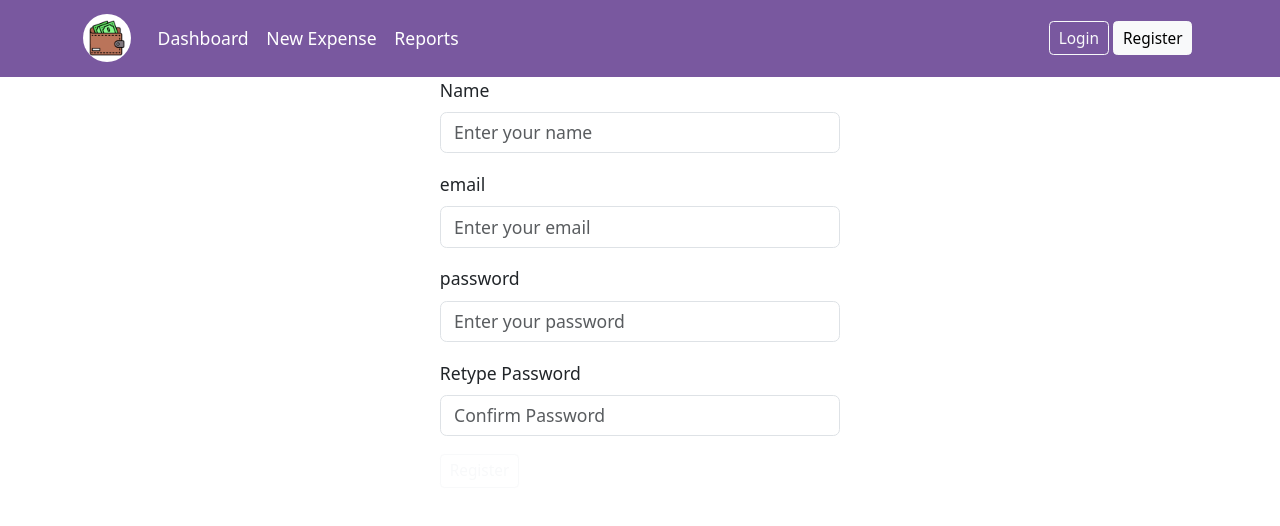
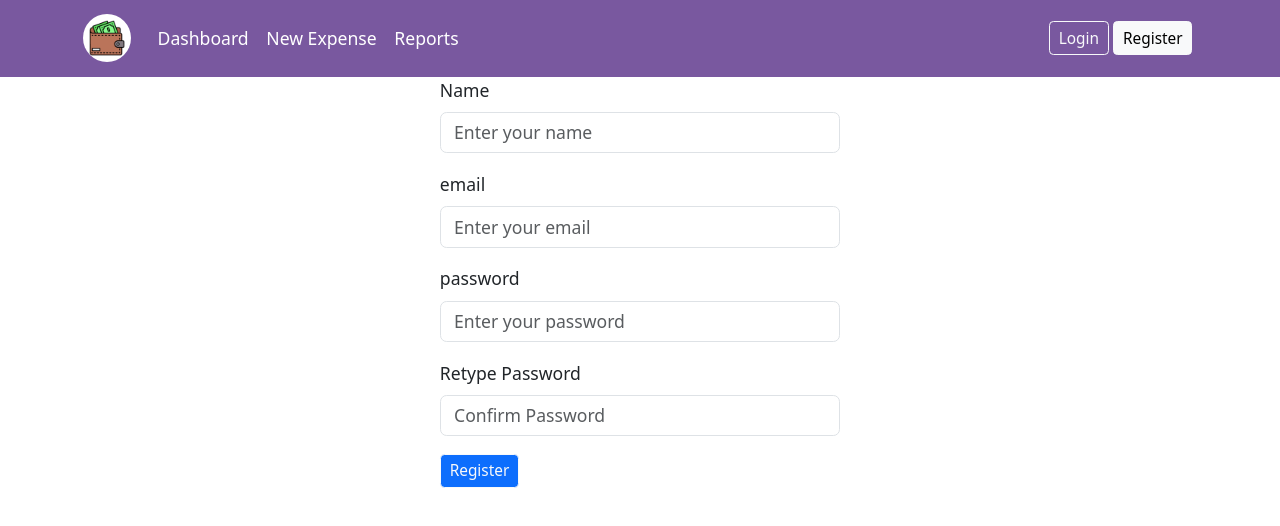
Before and after one commit to ShizhanLiu/webapp, a React (Vite) app: page /register in a window 1280 px wide. Shown: the top 526 px of the page. Built offline with nearby package versions, Linux system fonts and the light colour scheme.

Commit message:
add a botton

```diff
--- a/package.json
+++ b/package.json
@@ -16,7 +16,7 @@
     "react": "^19.0.0",
     "react-dom": "^19.0.0",
     "react-icons": "^5.5.0",
-    "react-router-dom": "^6.24.1",
+    "react-router-dom": "^6.30.0",
     "yup": "^1.6.1"
   },
   "devDependencies": {
--- a/src/pages/register/Register.tsx
+++ b/src/pages/register/Register.tsx
@@ -89,7 +89,7 @@ const Register = () => {
                     />
                     {formik.touched.confirmPassword && formik.errors.confirmPassword ? <div className="text-danger fst-italic">{formik.errors.confirmPassword}</div> : null}
                 </div>
-                <button className="btn btn-sm app-primary-bg-color btn-outline-light" type="submit">
+                <button className="btn btn-sm btn-primary btn-outline-light" type="submit">
                     Register
                 </button>
             </form>
```
Also changed, not shown: 1 other file (tests, documents, lock files or other folders).
